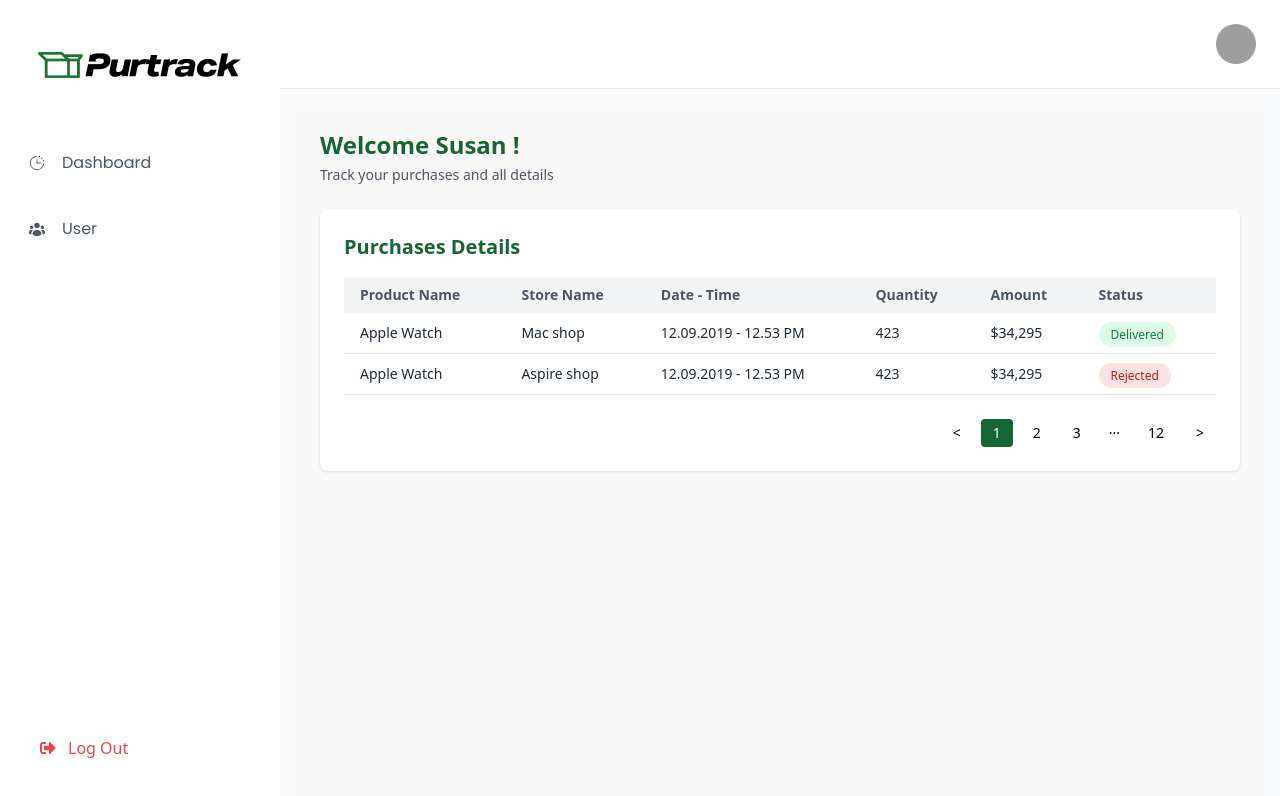
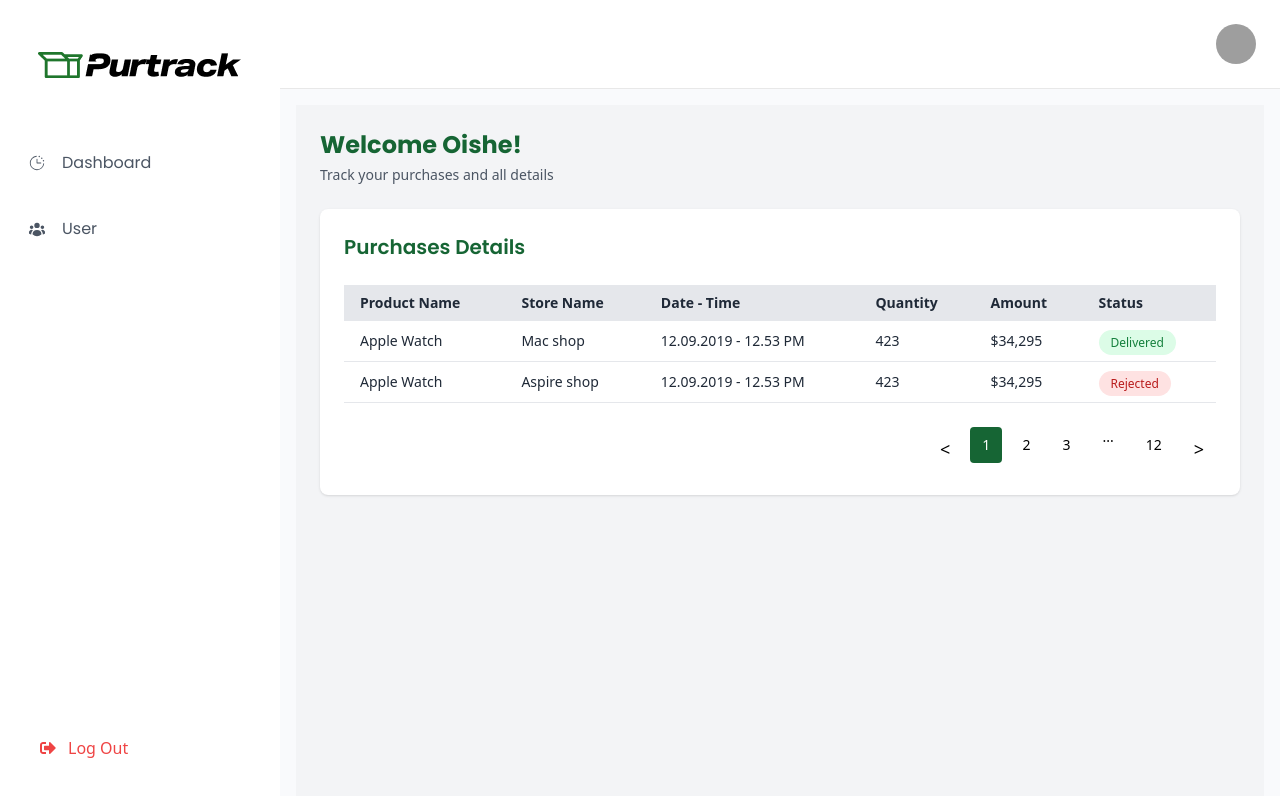
Before and after one commit to Oishee90/ketonbass-userpanel, a React (Vite) app: page /dashboard/purchase in a window 1280 px wide. Shown: the top 796 px of the page. Built offline with nearby package versions, Linux system fonts and the light colour scheme; sample sign-in values are in the browser's storage; grey boxes are pictures that could not be loaded.

Commit message:
user panel

```diff
--- a/src/Components/Dashboard/UserLayout/Purchase.jsx
+++ b/src/Components/Dashboard/UserLayout/Purchase.jsx
@@ -20,54 +20,70 @@ const purchaseData = [
     status: "Rejected",
   },
 ];
+
 const Purchase = () => {
   return (
-    <div className="bg-[#f9f9f9] min-h-screen p-6 font-sans">
-      <h1 className="text-2xl font-bold text-green-800 mb-1">
-        Welcome Susan !
+    <div className="bg-gray-100 min-h-screen p-4 sm:p-6 font-sans">
+      <h1 className="text-xl sm:text-2xl font-bold text-green-800 poppins mb-1">
+        Welcome Oishe!
       </h1>
-      <p className="text-gray-600 text-sm mb-6">
+      <p className="text-gray-600 text-xs sm:text-sm mb-4 sm:mb-6">
         Track your purchases and all details
       </p>
 
-      <div className="bg-white p-6 rounded-lg shadow">
-        <h2 className="text-xl font-semibold text-green-800 mb-4">
+      <div className="bg-white p-4 sm:p-6 rounded-lg shadow">
+        <h2 className="text-lg sm:text-xl font-semibold text-green-800 poppins mb-4 sm:mb-6">
           Purchases Details
         </h2>
 
-        <div className="overflow-x-auto">
-          <table className="min-w-full text-left border-collapse">
+        <div className="w-full overflow-x-auto">
+          <table className="w-full text-left border-collapse min-w-[600px]">
             <thead>
-              <tr className="bg-gray-100 text-gray-600 text-sm">
-                <th className="py-2 px-4">Product Name</th>
-                <th className="py-2 px-4">Store Name</th>
-                <th className="py-2 px-4">Date - Time</th>
-                <th className="py-2 px-4">Quantity</th>
-                <th className="py-2 px-4">Amount</th>
-                <th className="py-2 px-4">Status</th>
+              <tr className="bg-gray-200 text-gray-600 text-xs sm:text-sm rounded-xl">
+                <th className="py-2 px-2 sm:px-4 font-bold text-gray-800 sticky top-0 bg-gray-200">
+                  Product Name
+                </th>
+                <th className="py-2 px-2 sm:px-4 font-bold text-gray-800 sticky top-0 bg-gray-200">
+                  Store Name
+                </th>
+                <th className="py-2 px-2 sm:px-4 font-bold text-gray-800 sticky top-0 bg-gray-200 hidden sm:table-cell">
+                  Date - Time
+                </th>
+                <th className="py-2 px-2 sm:px-4 font-bold text-gray-800 sticky top-0 bg-gray-200">
+                  Quantity
+                </th>
+                <th className="py-2 px-2 sm:px-4 font-bold text-gray-800 sticky top-0 bg-gray-200">
+                  Amount
+                </th>
+                <th className="py-2 px-2 sm:px-4 font-bold text-gray-800 sticky top-0 bg-gray-200">
+                  Status
+                </th>
               </tr>
             </thead>
             <tbody>
               {purchaseData.map((item) => (
-                <tr key={item.id} className="border-b hover:bg-gray-50">
-                  <td className="py-2 px-4 text-sm text-gray-800">
+                <tr
+                  key={item.id}
+                  className="border-b hover:bg-gray-50 text-gray-800"
+                >
+                  <td className="py-2 px-2 sm:px-4 text-xs sm:text-sm whitespace-nowrap">
                     {item.productName}
                   </td>
-                  <td className="py-2 px-4 text-sm text-gray-800">
+                  <td className="py-2 px-2 sm:px-4 text-xs sm:text-sm whitespace-nowrap">
                     {item.storeName}
                   </td>
-                  <td className="py-2 px-4 text-sm text-gray-800">
+                  <td className="py-2 px-2 sm:px-4 text-xs sm:text-sm whitespace-nowrap hidden sm:table-cell">
                     {item.dateTime}
                   </td>
-                  <td className="py-2 px-4 text-sm text-gray-800">
+                  <td className="py-2 px-2 sm:px-4 text-xs sm:text-sm whitespace-nowrap">
                     {item.quantity}
                   </td>
-                  <td className="py-2 px-4 text-sm text-gray-800">
+                  <td className="py-2 px-2 sm:px-4 text-xs sm:text-sm whitespace-nowrap">
                     {item.amount}
                   </td>
-                  <td className="py-2 px-4">
+                  <td className="py-2 px-2 sm:px-4">
                     <span
-                      className={`px-3 py-1 text-xs font-medium rounded-full ${
+                      className={`px-2 sm:px-3 py-1 text-xs font-medium rounded-full ${
                         item.status === "Delivered"
                           ? "bg-green-100 text-green-700"
                           : "bg-red-100 text-red-700"
@@ -83,17 +99,17 @@ const Purchase = () => {
         </div>
 
         {/* Pagination */}
-        <div className="flex justify-end mt-6">
-          <ul className="flex space-x-2 text-sm">
+        <div className="flex justify-end mt-4 sm:mt-6">
+          <ul className="flex space-x-1 sm:space-x-2 text-xs sm:text-sm">
             <li>
-              <button className="px-3 py-1 rounded hover:bg-gray-200">
+              <button className="px-2 py-1 sm:px-3 sm:py-2 rounded hover:bg-gray-200 text-lg">
                 &lt;
               </button>
             </li>
             {[1, 2, 3].map((num) => (
               <li key={num}>
                 <button
-                  className={`px-3 py-1 rounded ${
+                  className={`px-2 py-1 sm:px-3 sm:py-2 rounded ${
                     num === 1 ? "bg-green-800 text-white" : "hover:bg-gray-200"
                   }`}
                 >
@@ -102,15 +118,15 @@ const Purchase = () => {
               </li>
             ))}
             <li>
-              <span className="px-2 py-1">...</span>
+              <span className="px-2 py-1 sm:px-3 sm:py-2">...</span>
             </li>
             <li>
-              <button className="px-3 py-1 rounded hover:bg-gray-200">
+              <button className="px-2 py-1 sm:px-3 sm:py-2 rounded hover:bg-gray-200">
                 12
               </button>
             </li>
             <li>
-              <button className="px-3 py-1 rounded hover:bg-gray-200">
+              <button className="px-2 py-1 sm:px-3 sm:py-2 rounded hover:bg-gray-200 text-lg">
                 &gt;
               </button>
             </li>
--- a/src/Components/Dashboard/UserLayout/UserDashboard.jsx
+++ b/src/Components/Dashboard/UserLayout/UserDashboard.jsx
@@ -85,7 +85,7 @@ const UserDashboard = () => {
       <div className="grid grid-cols-1 lg:grid-cols-2  gap-6">
         {/* Recent Purchases */}
         <div className="md:col-span-2 bg-white  rounded-lg shadow border border-[#E5E7EB] ">
-          <div className="flex md:flex-row flex-col justify-between items-center mb-4  border border-b-[#E5E7EB] p-4">
+          <div className="flex  justify-between md:items-center mb-4  border border-b-[#E5E7EB] p-4">
             <h2 className="text-lg font-semibold main-color poppins ">
               Recent Purchases
             </h2>
```
